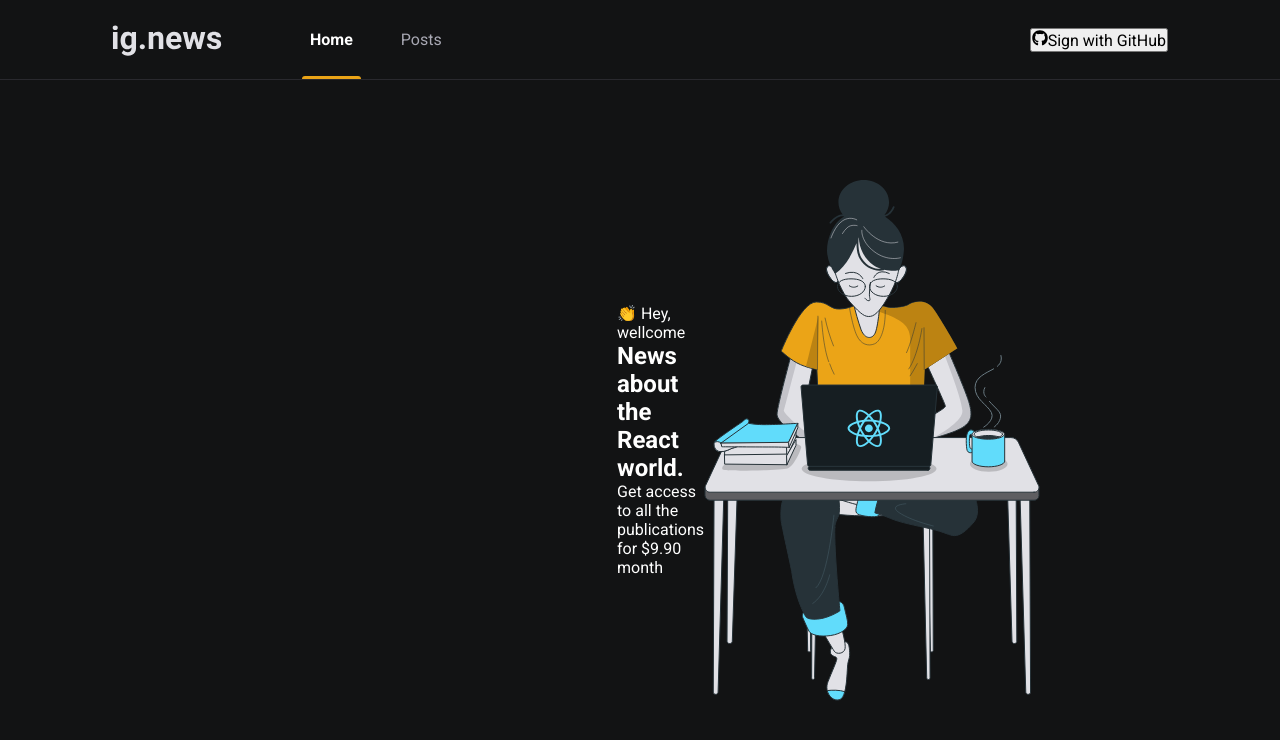
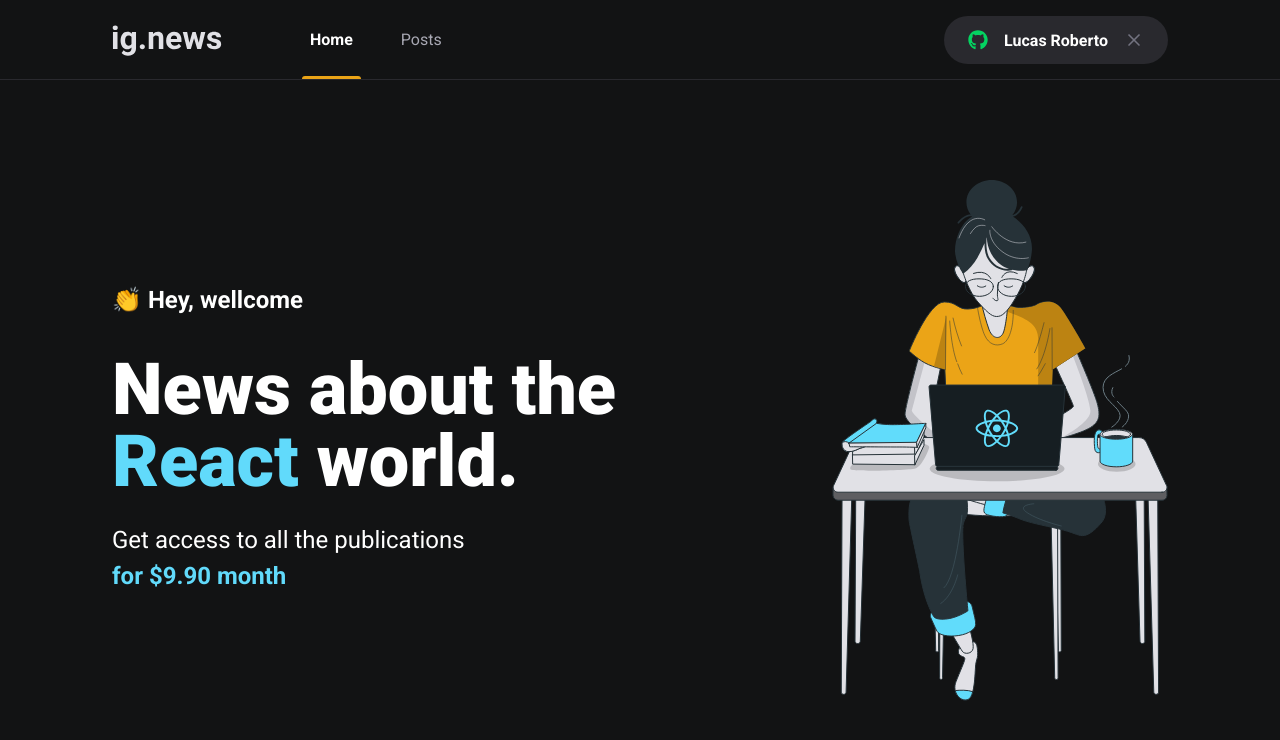
Before and after one commit to OdaRX/ignews, a Next.js app: page / in a window 1280 px wide. Shown: the top 740 px of the page. Built offline with nearby package versions, Linux system fonts and the light colour scheme.

Commit message:
ADD button signIn

```diff
--- a/src/components/SignInButton/index.tsx
+++ b/src/components/SignInButton/index.tsx
@@ -1,9 +1,19 @@
 import { FaGithub } from 'react-icons/fa'
+import styles from './styles.module.scss'
+import { FiX } from 'react-icons/fi'
 
 export function SignInButton() {
-  return (
-    <button type="button">
-      <FaGithub />
+  const isUserLoggedIn = true
+
+  return isUserLoggedIn ? (
+    <button type="button" className={styles.signInButton}>
+      <FaGithub color="#04d361" />
+      Lucas Roberto
+      <FiX color="#737380" className={styles.closeIcon} />
+    </button>
+  ) : (
+    <button type="button" className={styles.signInButton}>
+      <FaGithub color="#eba417" />
       Sign with GitHub
     </button>
   )
--- a/src/components/SignInButton/styles.module.scss
+++ b/src/components/SignInButton/styles.module.scss
@@ -0,0 +1,30 @@
+.signInButton {
+  height: 3rem;
+  border-radius: 3rem;
+  background: var(--gray-800);
+  border: 0;
+  padding: 0 1.5rem;
+  display: flex;
+  align-items: center;
+  justify-content: center;
+  color: var(--white);
+  font-weight: bold;
+
+  svg {
+    width: 20px;
+    height: 20px;
+  }
+
+  svg:first-child {
+    margin-right: 1rem;
+  }
+
+  svg.closeIcon {
+    margin-left: 1rem;
+  }
+
+  transition: filter 0.2s;
+  &:hover {
+    filter: brightness(0.8);
+  }
+}
--- a/src/pages/home.module.scss
+++ b/src/pages/home.module.scss
@@ -1,5 +1,5 @@
 .contentContainer {
-  max-width: 110px;
+  max-width: 1120px;
   margin: 0 auto;
   padding: 0 2rem;
   height: calc(100vh - 5rem);
@@ -10,4 +10,31 @@
 
 .hero {
   max-width: 600px;
+
+  > span {
+    font-size: 1.5rem;
+    font-weight: bold;
+  }
+
+  h1 {
+    font-size: 4.5rem;
+    line-height: 4.5rem;
+    font-weight: 900;
+    margin-top: 2.5rem;
+
+    span {
+      color: var(--cyan-500);
+    }
+  }
+
+  p {
+    font-size: 1.5rem;
+    line-height: 2.25rem;
+    margin-top: 1.5rem;
+
+    span {
+      color: var(--cyan-500);
+      font-weight: bold;
+    }
+  }
 }
```
